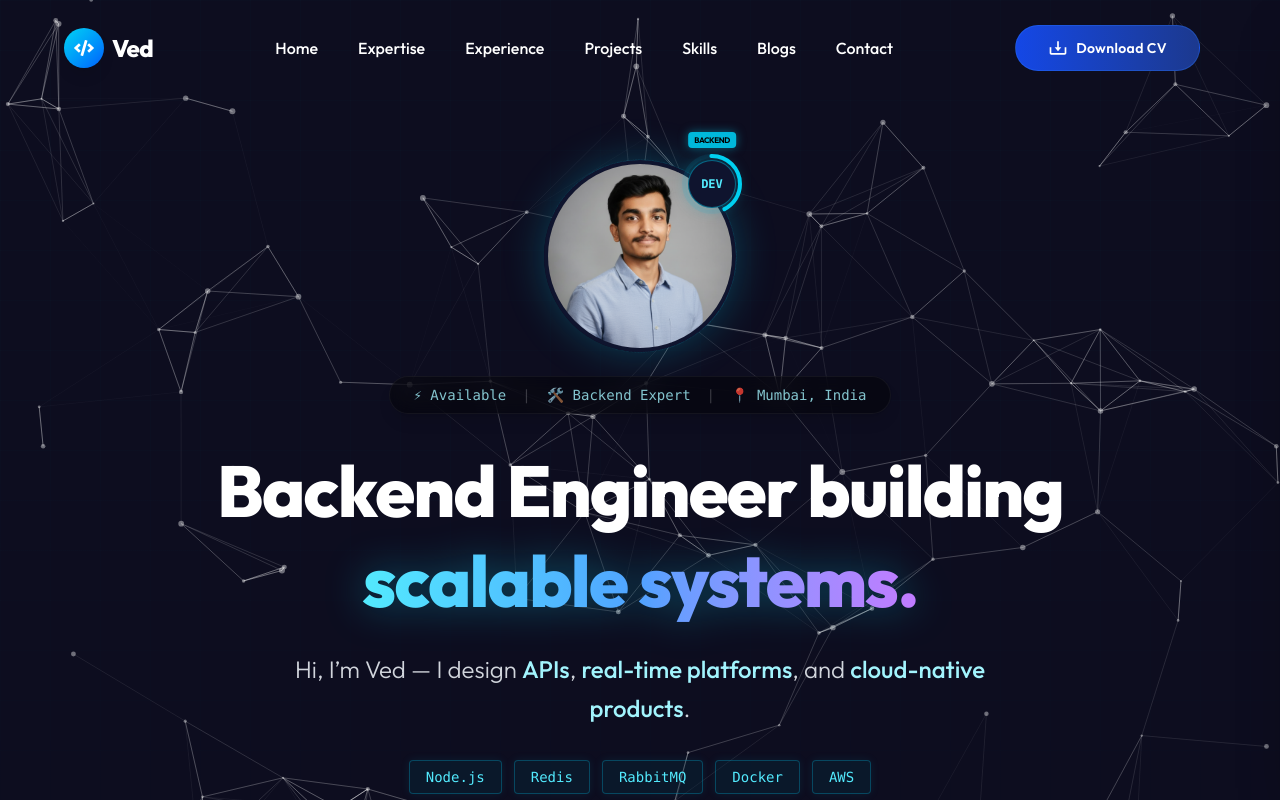
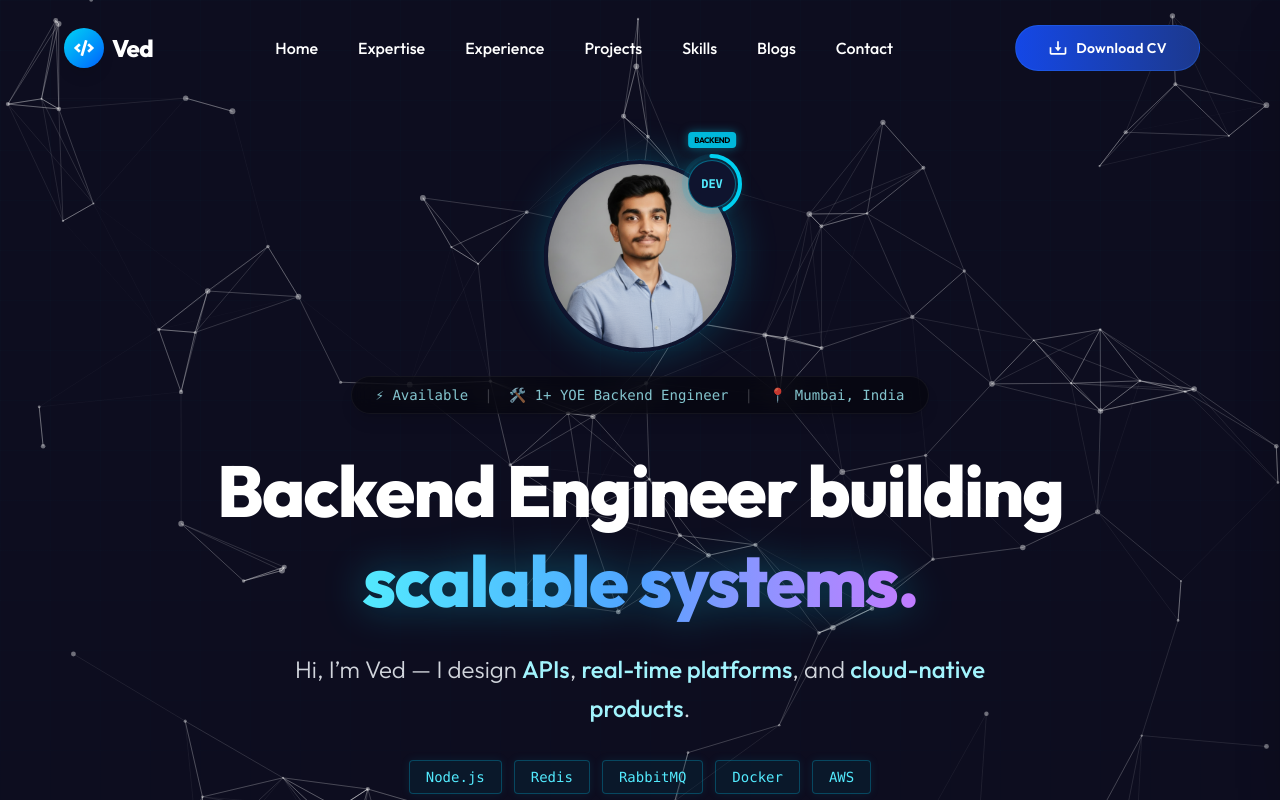
Before and after one commit to vedchaudhari/nextjs-portfolio, a Next.js app: page / in a window 1280 px wide. Shown: the top 800 px of the page. Built offline with nearby package versions, Linux system fonts and the light colour scheme.

Commit message:
feat: add home page Hero section component with animated avatar, title, and project call-to-action.

```diff
--- a/components/home/hero/Hero.tsx
+++ b/components/home/hero/Hero.tsx
@@ -77,7 +77,7 @@ const Hero = () => {
         <div className="mt-6 flex gap-4 text-xs sm:text-sm font-mono text-cyan-200/80 bg-black/40 backdrop-blur-md px-6 py-2 rounded-full border border-white/5 shadow-lg">
           <span>⚡ Available</span>
           <span className="text-white/20">|</span>
-          <span>🛠️ Backend Expert</span>
+          <span>🛠️ 1+ YOE Backend Engineer</span>
           <span className="text-white/20">|</span>
           <span>📍 Mumbai, India</span>
         </div>
```
